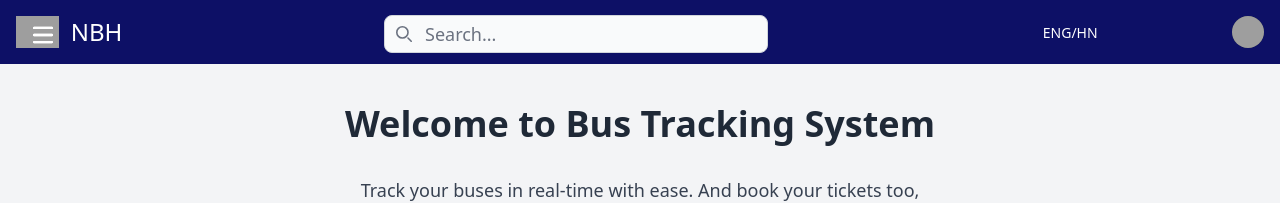
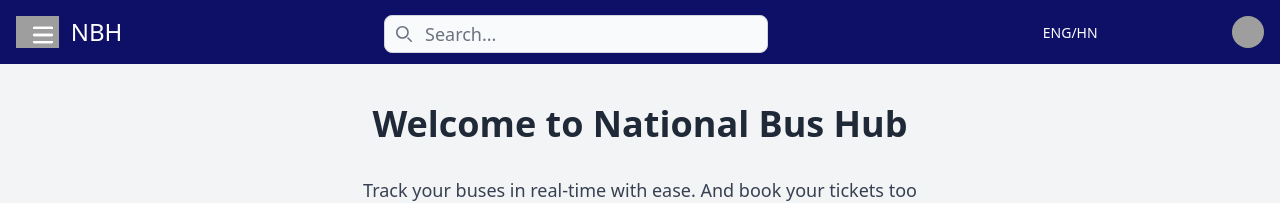
Before and after one commit to KanhaiyaAggarwal556/NBS-National-Bus-Stand-, a React (Create React App) app: page / in a window 1280 px wide. Shown: the top 203 px of the page. Built offline with nearby package versions, Linux system fonts and the light colour scheme; grey boxes are pictures that could not be loaded.

Commit message:
src updated

```diff
--- a/src/Components/Home.jsx
+++ b/src/Components/Home.jsx
@@ -5,10 +5,10 @@ const Home = () => {
     <div className="bg-gray-100 ">
       <div className="container mx-auto py-10">
         <h1 className="text-4xl font-bold text-center text-gray-800 mb-8">
-          Welcome to Bus Tracking System
+          Welcome to National Bus Hub
         </h1>
         <p className="text-lg text-gray-700 text-center mb-12">
-          Track your buses in real-time with ease. And book your tickets too,
+          Track your buses in real-time with ease. And book your tickets too
         </p>
         <div className="flex justify-center">
           <button className="bg-blue-500 hover:bg-blue-600 text-white font-bold py-2 px-4 rounded">
--- /dev/null
+++ b/src/Favourites.jsx
@@ -0,0 +1,11 @@
+import React, { Component } from "react";
+
+export default class Favourites extends Component {
+  render() {
+    return (
+      <div>
+        <p> The Routes you travelled most</p>
+      </div>
+    );
+  }
+}
```
